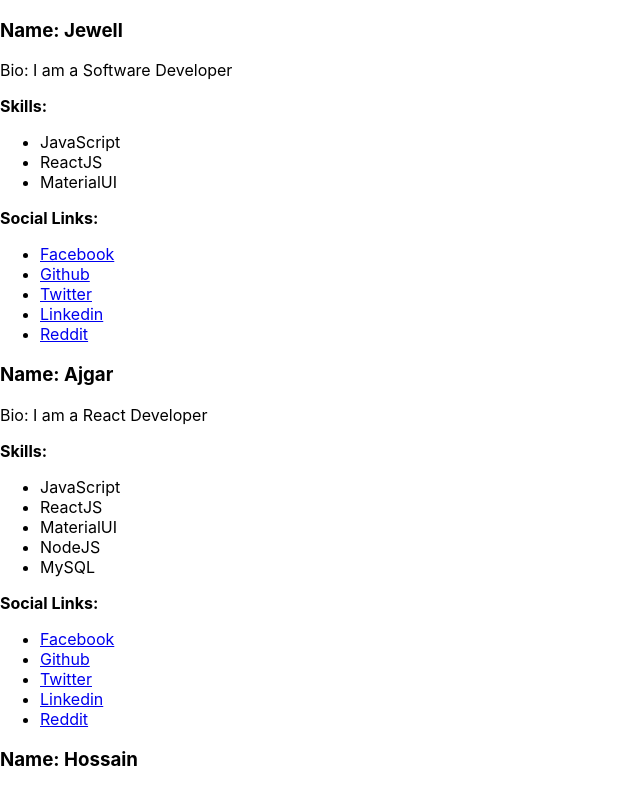
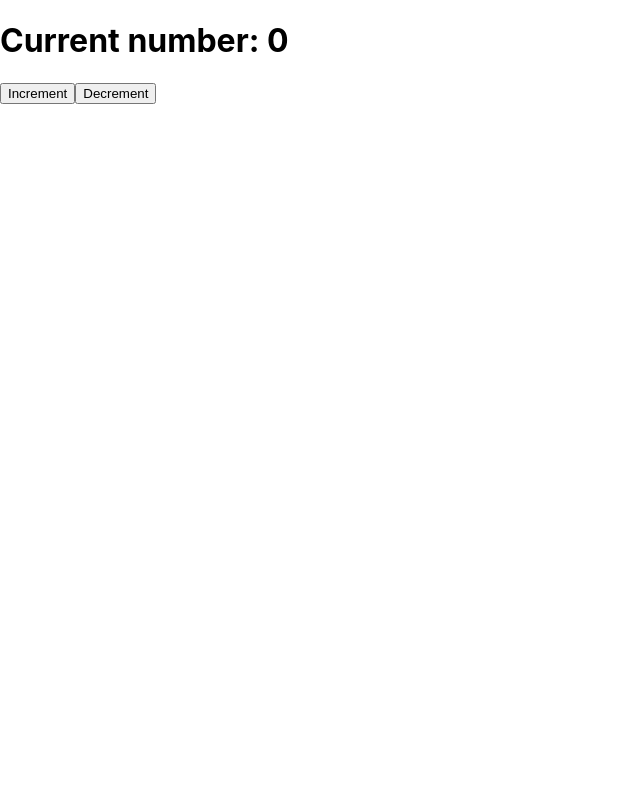
Before and after one commit to mdajgarhossain/React-Redux-Workshop, a React app: page / in a window 1280 px wide. Shown: the top 790 px of the page, without its empty margins (0-640 px from the left). Built offline with nearby package versions, Linux system fonts and the light colour scheme; the HTML template or start-up script is replaced by a standard one.

Commit message:
Day-3: state in React & PubSub pattern

```diff
--- a/src/components/App.jsx
+++ b/src/components/App.jsx
@@ -1,6 +1,6 @@
 import React, {Component} from 'react';
 import Profile from './profile';
-
+import MyState from './state';
 
 class App extends Component {
 
@@ -9,9 +9,11 @@
             <div className="container">
                 <div className="row">
                     <div className="col-sm-6 offset-sm-3">
-                        <Profile id={1}/>
+                        {/* <Profile id={1}/>
                         <Profile id={2}/>
-                        <Profile id={3}/>
+                        <Profile id={3}/> */}
+
+                        <MyState />
 
                     </div>
                 </div>
--- /dev/null
+++ b/src/components/state/controller.jsx
@@ -0,0 +1,14 @@
+import React, { Component } from 'react';
+
+class Controller extends Component {
+    render() {
+        return (
+            <div>
+                <button onClick={this.props.increment}>Increment</button>
+                <button onClick={this.props.decrement}>Decrement</button>
+            </div>
+        )
+    }
+}
+
+export default Controller;
--- /dev/null
+++ b/src/components/state/index.jsx
@@ -0,0 +1,48 @@
+import React, { Component } from 'react';
+import ShowData from './showData';
+import Controller from './controller';
+
+class MyState extends Component {
+
+    state = {
+        number: 0
+    };
+
+    //3rd approach
+    increment = () => {
+        this.setState(currentState => ({number: currentState.number + 1, spinner: false}));
+    }
+
+    decrement = () => {
+        this.setState(currentState => ({number: currentState.number - 1}));
+    }
+
+
+    render() {
+        //1st approach
+        /*return (
+            <h1> Number: {setTimeout(() => {
+                            this.setState({
+                                number: this.state.number + 1
+                            });
+                        }, 1000)}
+            </h1>
+        );*/
+
+        //2nd approach
+        /*setTimeout(() => {
+            this.setState({
+                number: this.state.number + 1
+            });
+        }, 1000);*/
+
+        return(
+            <div>
+                <ShowData number={this.state.number}/>
+                <Controller increment={this.increment} decrement={this.decrement}/>
+            </div>
+        );
+    }
+}
+
+export default MyState;
--- /dev/null
+++ b/src/components/state/showData.jsx
@@ -0,0 +1,13 @@
+import React, { Component } from 'react'
+
+class ShowData extends Component {
+    render() {
+        return (
+            <div>
+                <h1>Current number: {this.props.number}</h1>
+            </div>
+        )
+    }
+}
+
+export default ShowData;
```
